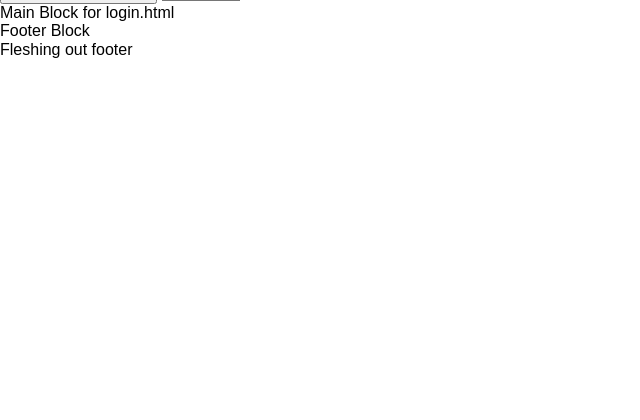
After one commit to CSCI-5117-F26/developing-the-interactive-web-project-1-group-1, a Flask app: template src/developing_the_interactive_web_project_1_group_1/templates/login.html in a window 1280 px wide. The commit adds this page. Shown: the part 325-745 px from the top of the page, without its empty margins (0-640 px from the left). Run offline with Flask 3, Linux system fonts and the light colour scheme; the template is opened without the code that fills it, so the values that code supplies are empty; some libraries are stand-ins or nearby versions.

Commit message:
Header bar elements
Adding links, button, and dropdown in header. Also added some templating
blocks for page title, and some filler text for testing.

```diff
--- a/src/developing_the_interactive_web_project_1_group_1/templates/base.html
+++ b/src/developing_the_interactive_web_project_1_group_1/templates/base.html
@@ -11,18 +11,31 @@ crossorigin="anonymous">
     <link rel="stylesheet"
 href="https://cdn.jsdelivr.net/npm/purecss@3.0.0/build/grids-responsive-min.css">
     <link rel="stylesheet" href="{{ url_for('static', filename='style.css') }}" />
-    <title>Base HTML</title>
+    <title>{% block title %}{% endblock %}</title>
   </head>
   <body>
     <header>
-      Header Block
+    <div class="header-left">
+      <img src="{{ url_for('static', filename='logo') }}" alt="logo" /> <a href="#">Found items</a> <a href="#">L&amp;F locations</a>
+    </div>
+
+    <div class="header-right">
+      <button>+ I found something</button>
+
+      <select name="account" id="account">
+        <option value="">Account</option>
+        <option value="settings">Settings</option>
+        <option value="profile">Profile</option>
+      </select>
+    </div>
     </header>
     <main>
     {% block main %}{% endblock %}
     </main>
 
     <footer>
-      Footer Block
+      Footer Block <br>
+      Fleshing out footer
     </footer>
     {% block scripts %}{% endblock %}
   </body>
--- /dev/null
+++ b/src/developing_the_interactive_web_project_1_group_1/templates/login.html
@@ -0,0 +1,5 @@
+{% extends "base.html" %}
+{% block title %}Login Title Here{% endblock %}
+{% block main %}
+Main Block for login.html
+{% endblock %}
```
Also changed, not shown: src/developing_the_interactive_web_project_1_group_1/templates/index.html (+8 -1 lines).
